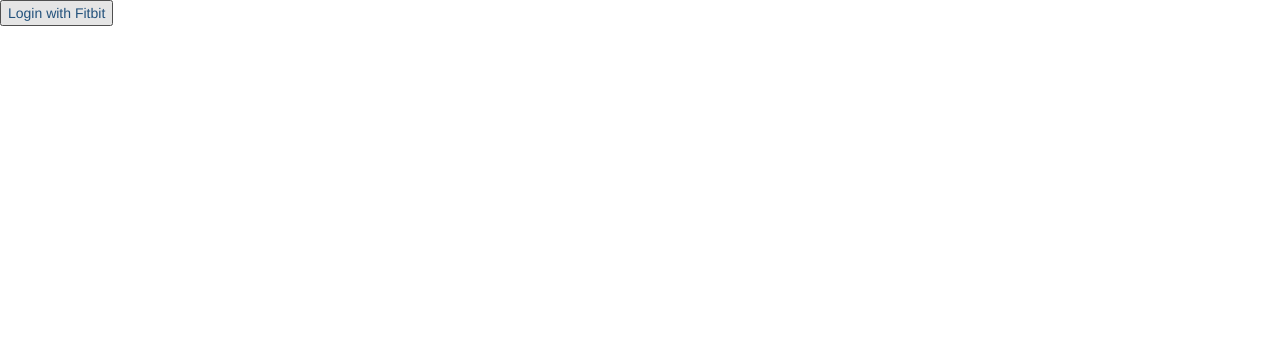
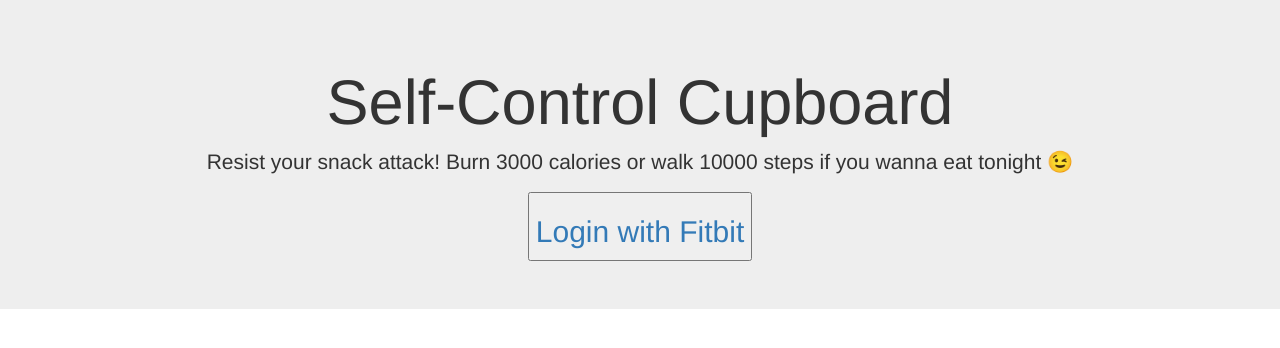
Before and after one commit to mkewins/SelfControlCupboard, a Flask app: page / in a window 1280 px wide. Shown: the top 348 px of the page. Run offline with Flask 2, Linux system fonts and the light colour scheme; parts of the project's set-up code (start-up, migrations or seed data) failed here and were passed over; some libraries are stand-ins or nearby versions.

Commit message:
Make login page pretty

```diff
--- a/sccserver/sccserver/templates/index.html
+++ b/sccserver/sccserver/templates/index.html
@@ -3,9 +3,11 @@
   {% include 'head.html' %}
   <body>
     {% if not client %}
-    <div id="fitbit-login">
+    <div id="fitbit-login" class="jumbotron text-center">
+      <h1>Self-Control Cupboard</h1>
+      <p class="lead">Resist your snack attack! Burn 3000 calories or walk 10000 steps if you wanna eat tonight &#x1F609;</p>
       <a href='/auth'>
-        <button type='button'>Login with Fitbit</button>
+        <button type='button'><h2>Login with Fitbit</h2></button>
       </a>
     </div>
     {% else %}
```
